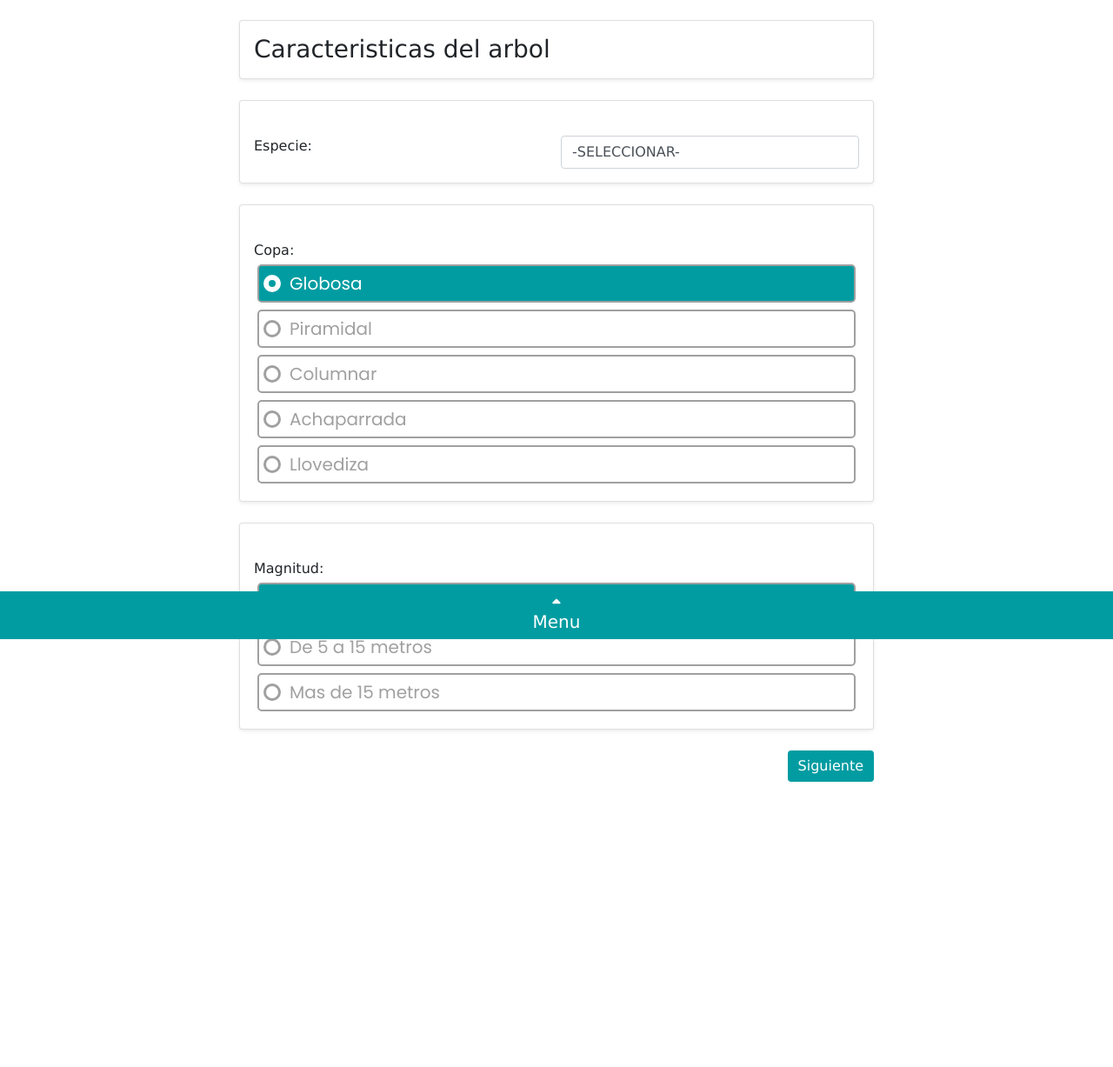
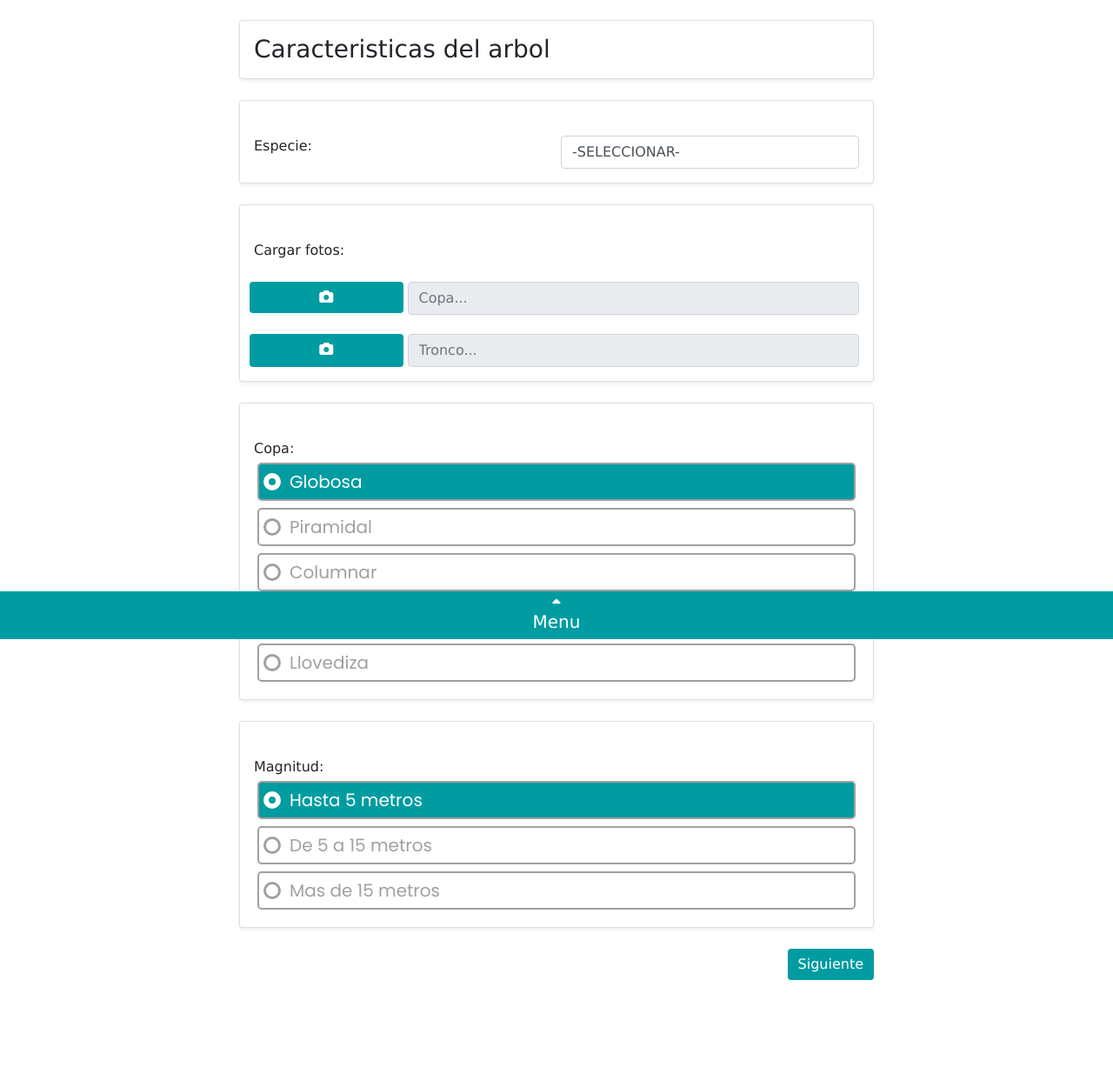
Before and after one commit to YumeshiSama/Administrador-de-rboles, a PHP site: page /cargar_arbol.php in a window 1280 px wide. Shown: the part 65-1292 px from the top of the page at 87% size. Before the commit the page ends 964 px from the top, so only its background shows below. Run offline with PHP 8.4, Linux system fonts and the light colour scheme; some libraries are stand-ins or nearby versions.

Commit message:
ubicacion

```diff
--- a/cargar_arbol.php
+++ b/cargar_arbol.php
@@ -59,6 +59,27 @@
 		                          <option>Pino</option>
 		                          <option>Alamo</option>
 		                        </select>
+		                      </div>
+		                    </div>
+		                  </div>
+		                  <div class="card shadow-sm p-3 mb-4 rounded">
+		                    <div class="form-row mt-4">
+		                      <div class="col-12 mb-4">
+		                        <span class="card-text">Cargar fotos:</span>
+		                      </div>
+		                      <div class="col-3 fileUpload btn btn-primary mb-4">
+		                        <span><i class="fa-solid fa-camera"></i></span>
+		                        <input id="uploadBtn_copa" type="file" class="upload" name="copa">
+		                      </div>
+		                      <div class="col-9">
+		                        <input type="text" class="form-control" id="uploadFile_copa" placeholder="Copa..." name="copa_file_name" disabled="disabled">
+		                      </div>
+		                      <div class="col-3 fileUpload btn btn-primary">
+		                        <span><i class="fa-solid fa-camera"></i></span>
+		                        <input id="uploadBtn_tronco" type="file" class="upload" name="tronco">
+		                      </div>
+		                      <div class="col-9">
+		                        <input type="text" id="uploadFile_tronco" class="form-control" placeholder="Tronco..." name="tronco_file_name" disabled="disabled">
 		                      </div>
 		                    </div>
 		                  </div>
@@ -310,6 +331,13 @@ function topFunction() {
   document.documentElement.scrollTop = 0; // For Chrome, Firefox, IE and Opera
 }
 
+document.getElementById("uploadBtn_copa").onchange = function () {
+    document.getElementById("uploadFile_copa").value = this.value;
+};
+document.getElementById("uploadBtn_tronco").onchange = function () {
+    document.getElementById("uploadFile_tronco").value = this.value;
+};
+
 const funcionInit = () => {
 	if (!"geolocation" in navigator) {
 		return alert("Tu navegador no soporta el acceso a la ubicación. Intenta con otro");
@@ -378,8 +406,6 @@ const funcionInit = () => {
 		idWatcher = navigator.geolocation.watchPosition(onUbicacionConcedida, onErrorDeUbicacion, opcionesDeSolicitud);
 	});
 
-	$btnDetener.addEventListener("click", detenerWatcher);
-
 	$latitud.innerText = "Cargando...";
 	$longitud.innerText = "Cargando...";
 
--- a/css/style.css
+++ b/css/style.css
@@ -301,6 +301,21 @@ color: white;
   border: 6px solid white;
   background-color: #009CA1;
 }
+.fileUpload {
+    position: relative;
+    overflow: hidden;
+}
+.fileUpload input.upload {
+    position: absolute;
+    top: 0;
+    right: 0;
+    margin: 0;
+    padding: 0;
+    font-size: 20px;
+    cursor: pointer;
+    opacity: 0;
+    filter: alpha(opacity=0);
+}
 .btn-primary{
   background-color: #009CA1!important;
   border: none!important;
```
